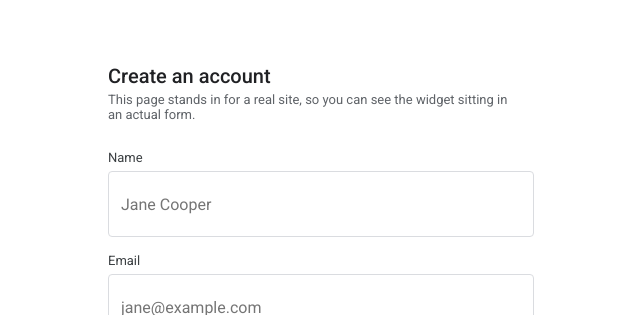
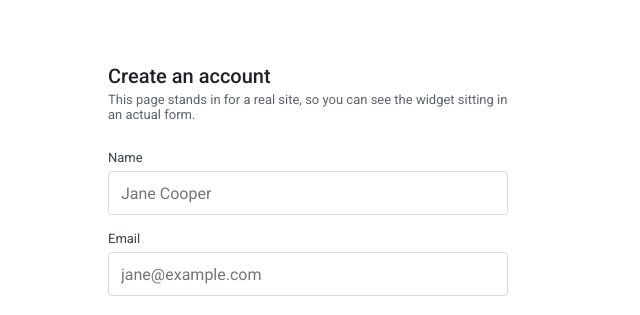
Before and after one commit to TheFilipcom4607/assets, a website: page captcha/index.html in a window 1280 px wide. Shown: the top 315 px of the page, without its empty margins (332-972 px from the left). Drawn offline with Linux system fonts and the light colour scheme.

Commit message:
Add box-sizing to demo shell styles

```diff
--- a/captcha/index.html
+++ b/captcha/index.html
@@ -12,6 +12,7 @@
   /* ============== demo page chrome — simulates a real site around the widget, not part of the embed ============== */
   html,body{ margin:0; min-height:100%; }
   body{ font-family:'Roboto',Arial,sans-serif; background:#fff; color:#202124; }
+  .demo-shell, .demo-shell *{ box-sizing:border-box; }
   .demo-shell{ width:min(calc(100% - 48px), 400px); margin:0 auto; padding:64px 0 80px; }
   .demo-shell h1{ font-size:20px; font-weight:500; margin:0 0 4px; }
   .demo-sub{ font-size:13px; color:#5f6368; margin:0 0 28px; }
```
